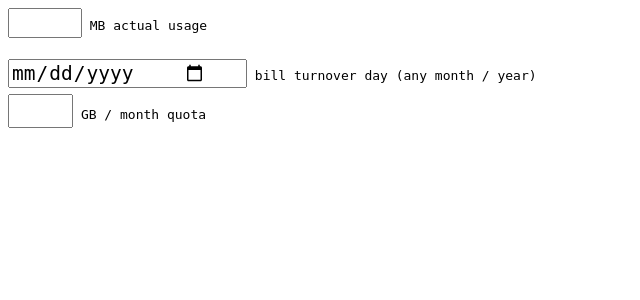
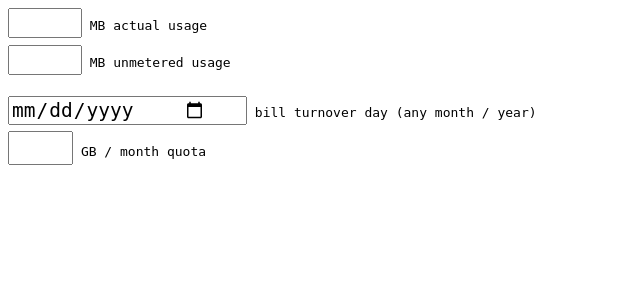
Before and after one commit to kwynncom/phone-bandwidth-quota-tracker, a PHP site: page /template.php in a window 1280 px wide. Shown: the top 300 px of the page, without its empty margins (0-640 px from the left). Run offline with PHP 8.4, Linux system fonts and the light colour scheme; data that the repository does not hold is empty.

Commit message:
added field for unmetered (cell net vs. hotspot)

```diff
--- a/index.php
+++ b/index.php
@@ -19,6 +19,7 @@ function getHTOutputVars() {
     $ddate = $pqo->getNextTS();
     $dquo  = $pqo->getQuota();
     $au    = $pqo->getActualUsage();
+    $unmu  = $pqo->getUnmu();
     if (!$au) $au = '';
     $umax  = $dquo * 1024;
     $calcs = $pqo->calcs();
--- a/js_css/s1.css
+++ b/js_css/s1.css
@@ -1,12 +1,14 @@
 body { font-family: monospace }
 input:invalid { background-color: lightsalmon }
-.usage { margin-top: 3ex; }
+/* .usage { margin-top: 3ex; } */
 .settings { margin-top: 3ex; font-family: monospace }
 
-#ausage { width: 6ex; font-size: 130% }
+input.usage { width: 6ex; font-size: 130% }
 #quota  { width: 4.5ex; margin-top: 0.5ex }
 input[type=date] { width: 10em; padding-right: 2em }
 .olderv { margin-top: 3em }
+
+.unmusagep { margin-top: 1ex; }
 
 input { font-size: 150% }
 
--- a/template.php
+++ b/template.php
@@ -14,8 +14,12 @@
 	<?php echo $htout_calcs; ?>
     </div>
     <div class=''>
-	<input type='number' id='ausage' step='1' min='0' max=  '<?php echo $htout_umax; ?>' value='<?php echo $htout_au; ?>' />
+	<input type='number' id='ausage' step='1' min='0' max=  '<?php echo $htout_umax; ?>' value='<?php echo $htout_au; ?>' class='usage' />
 	<label>MB actual usage</label>
+    </div>
+    <div class='unmusagep'>
+	<input type='number' id='unmu' step='1' min='<?php echo $htout_au; ?>' value='<?php echo $htout_unmu;  ?>' class='usage' />
+	<label>MB unmetered usage</label>
     </div>
     <div class='settings'>
 	<div><input type='date'   id='turnday' value='<?php echo $htout_ddate; ?>'/>	<label>bill turnover day (any month / year)</label></div>
--- a/utils/dao.php
+++ b/utils/dao.php
@@ -14,11 +14,12 @@ class dao_pquo extends dao_generic {
 	$this->q = ['sid' => $sid];
     }
 
-    public function put($au, $date, $quo, $isnewau) {
+    public function put($au, $date, $quo, $isnewau, $unmu) {
 	$dat           = $this->q;
 	$dat['tday' ]  = $date;
 	$dat['quota']  = $quo;
 	$dat['ausage'] = $au;
+	$dat['unmu']   = $unmu;
 	$dat['agent']  = self::getua();
 	$this->rcoll->upsert($this->q, $dat);
 
```
Also changed, not shown: utils/calcs.php (+9 -3 lines).
